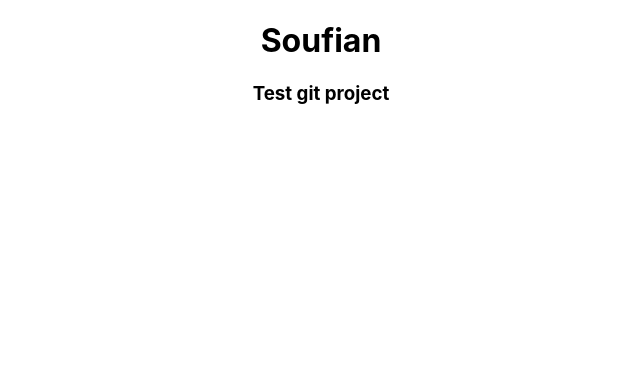
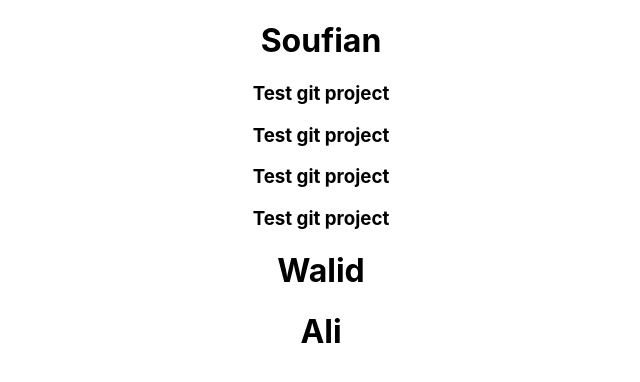
Before and after one commit to sofyanBoukir/react-APPS, a React (Create React App) app: page / in a window 1280 px wide. Shown: the top 382 px of the page, without its empty margins (319-959 px from the left). Built offline with nearby package versions, Linux system fonts and the light colour scheme.

Commit message:
changed the title and somthing other

```diff
--- a/src/App.js
+++ b/src/App.js
@@ -6,6 +6,11 @@ function App() {
       <center>
         <h1>Soufian </h1>
         <h3>Test git project</h3>
+        <h3>Test git project</h3>
+        <h3>Test git project</h3>
+        <h3>Test git project</h3>
+        <h1>Walid</h1>
+        <h1>Ali</h1>
       </center>
     </div>
   );
```
